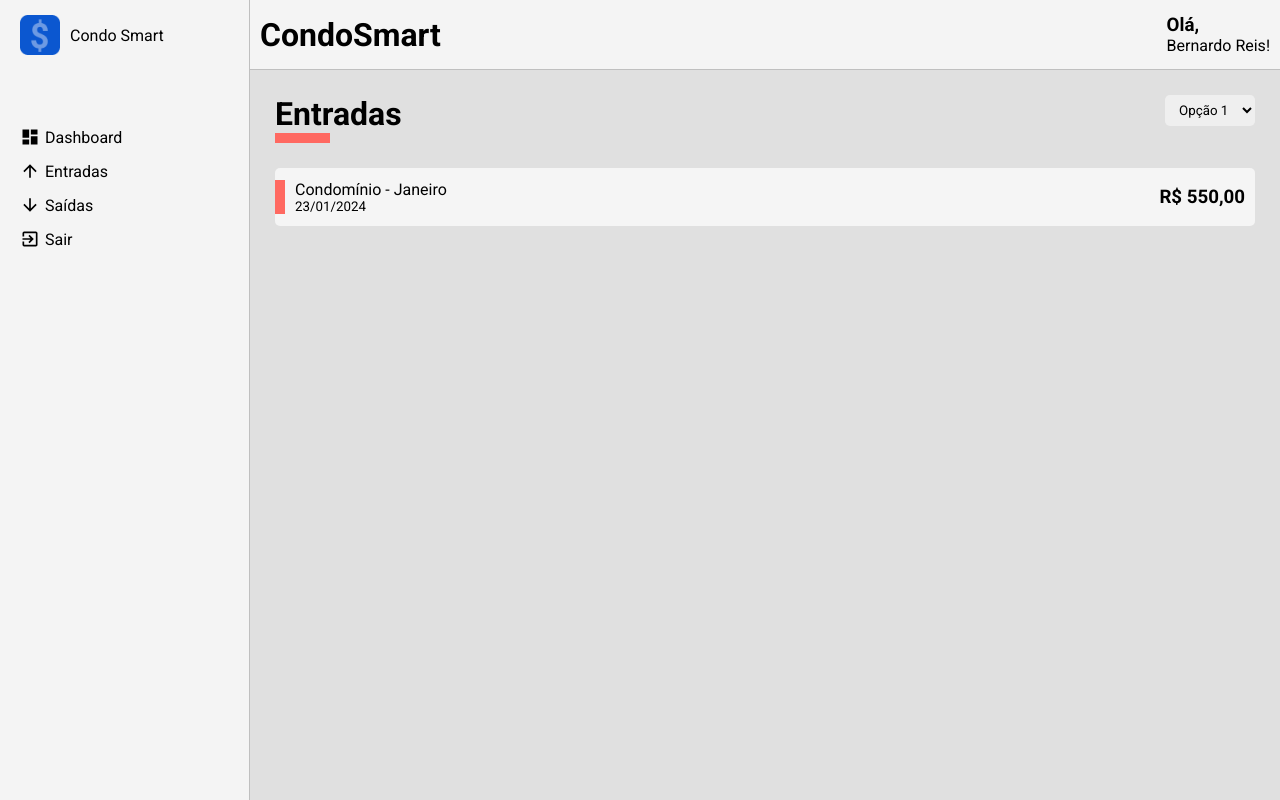
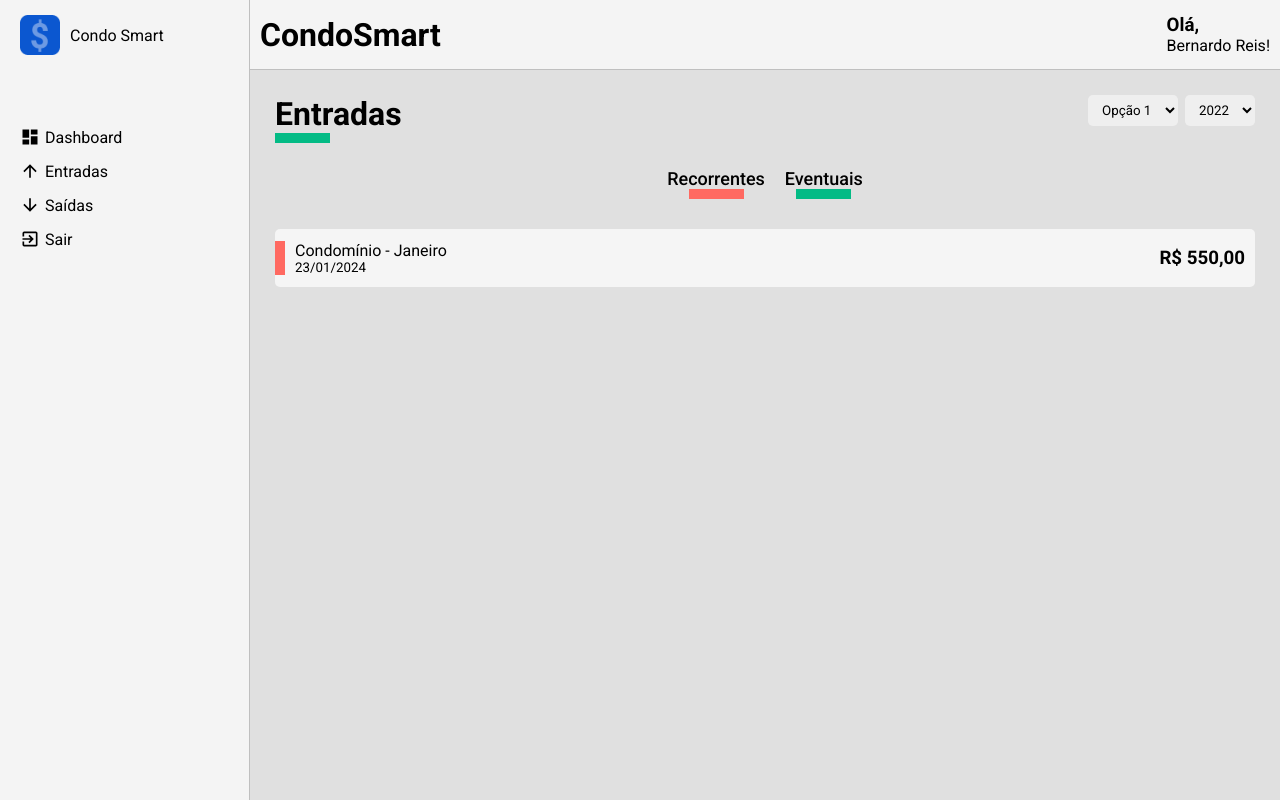
Before and after one commit to devBernardo-Mendes/pit-cotemig-2024, a React (Create React App) app: page /list/entry-balance in a window 1280 px wide. Built offline with nearby package versions, Linux system fonts and the light colour scheme.

Commit message:
fix: :ambulance: Indruce code limbo

```diff
--- a/src/pages/List/index.tsx
+++ b/src/pages/List/index.tsx
@@ -1,12 +1,12 @@
 import React, { useMemo } from "react";
-import { ContainerSC, ContentHistorySC } from "./styles/styled";
+import { ContainerSC, ContentHistorySC, FiltersSC } from "./styles/styled";
 import ContentHeader from "../../components/ContentHeader";
 import SelectedInput from "../../components/SelectedInput";
 import HistoryCard from "../../components/HistoryCard";
 import { useLocation } from "react-router-dom";
 
 const List: React.FC = () => {
-  const options = [
+  const months = [
     {
       value: "Option 1",
       label: "Opção 1",
@@ -20,6 +20,21 @@ const List: React.FC = () => {
       label: "Opção 3",
     },
   ];
+
+  const years = [
+    {
+      value: 2022,
+      label: 2022,
+    },
+    {
+      value: 2023,
+      label: 2023,
+    },
+    {
+      value: 2024,
+      label: 2024,
+    },
+  ];
   const paramns = useLocation();
 
   const handleTitle = useMemo(() => {
@@ -30,15 +45,24 @@ const List: React.FC = () => {
 
   const handleLineColor = useMemo(() => {
     const lineColor =
-      paramns.pathname === "/list/entry-balance" ? "#FF6961" : "#FFF";
+      paramns.pathname === "/list/entry-balance" ? "#03BB85" : "#FF6961";
     return lineColor;
   }, [paramns.pathname]);
 
   return (
     <ContainerSC>
       <ContentHeader title={handleTitle} lineColor={handleLineColor}>
-        <SelectedInput options={options} />
+        <SelectedInput options={months} />
+        <SelectedInput options={years} />
       </ContentHeader>
+      <FiltersSC>
+        <button type="button" className="tag-filter tag-filter-recurrent">
+          Recorrentes
+        </button>
+        <button type="button" className="tag-filter tag-filter-eventual">
+          Eventuais
+        </button>
+      </FiltersSC>
       <ContentHistorySC>
         <HistoryCard
           title="Condomínio - Janeiro"
```
